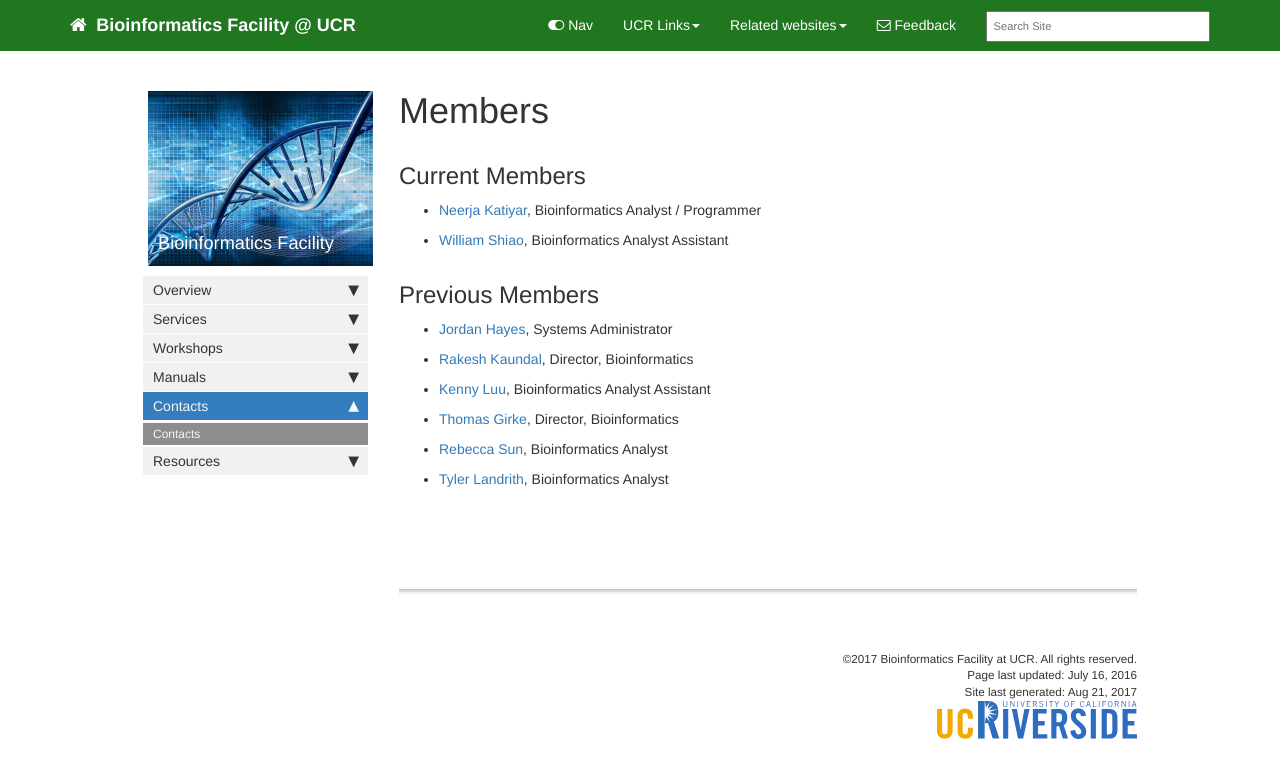
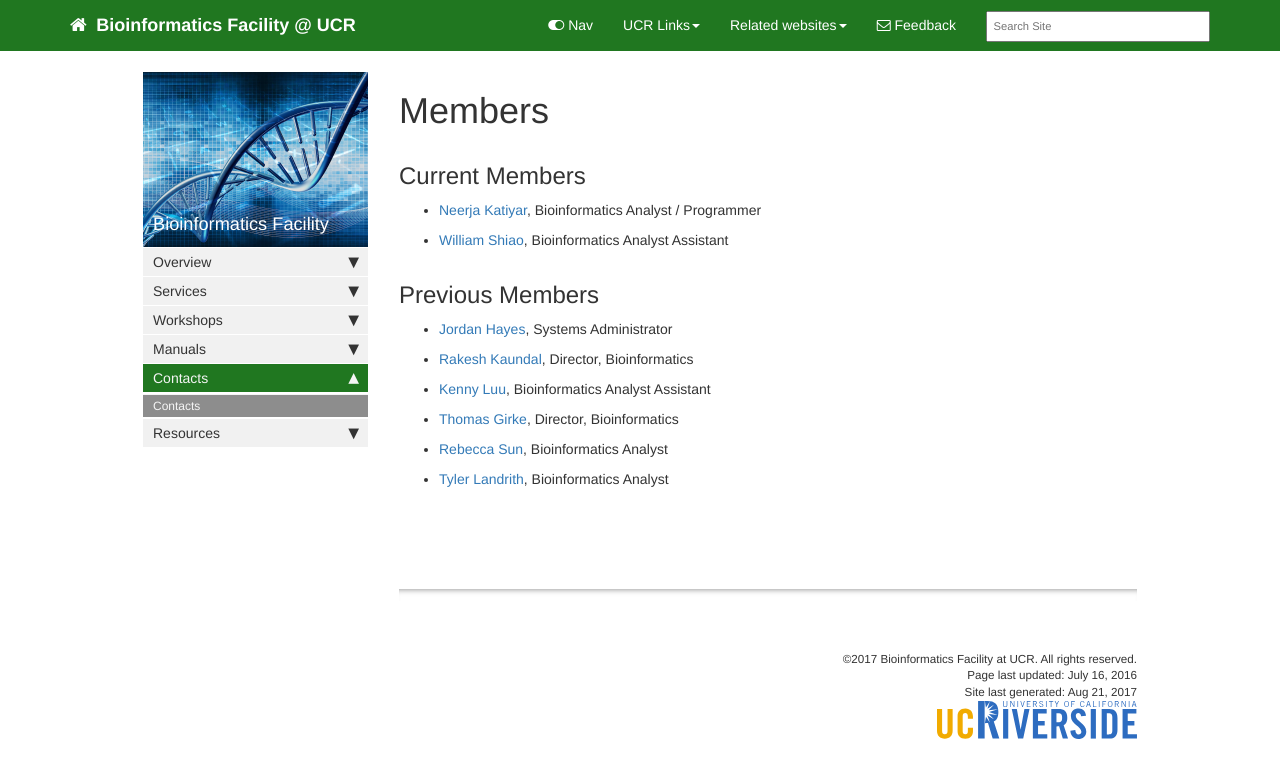
Before and after one commit to ucr-bioinformatics/ucr-bioinformatics.github.io, a Jekyll site: the page built from pages/main/contacts.md, in a window 1280 px wide. Shown: the top 778 px of the page. Built offline with Jekyll 4.4.1, drawn with Linux system fonts in a browser that asks for light colours; nearby versions of some CDN libraries; comment, search, counter and statistics services are not loaded.

Commit message:
Make sidebar green

```diff
--- a/_includes/head.html
+++ b/_includes/head.html
@@ -11,10 +11,11 @@
 <link rel="stylesheet" href="css/modern-business.css">
 <!-- Latest compiled and minified CSS -->
 <link rel="stylesheet" href="https://maxcdn.bootstrapcdn.com/bootstrap/3.3.7/css/bootstrap.min.css" integrity="sha384-BVYiiSIFeK1dGmJRAkycuHAHRg32OmUcww7on3RYdg4Va+PmSTsz/K68vbdEjh4u" crossorigin="anonymous">
-<link rel="stylesheet" href="css/customstyles.css">
 
 <!-- most color styles are extracted out to here -->
-<link rel="stylesheet" href="css/theme-blue.css">
+<link rel="stylesheet" href="css/theme-green.css">
+
+<link rel="stylesheet" href="css/customstyles.css">
 
 <script src="https://cdnjs.cloudflare.com/ajax/libs/jquery/2.1.4/jquery.min.js"></script>
 
--- a/css/customstyles.css
+++ b/css/customstyles.css
@@ -1223,3 +1223,7 @@ nav.navbar.navbar-inverse {
     background-color: #207720;
     border-color: #207720;
 }
+
+.nav > li.active > a {
+    background-color: #207720;
+}
--- a/css/theme-green.css
+++ b/css/theme-green.css
@@ -14,15 +14,15 @@ h4 {color: #808080; }
 }
 
 .nav > li.active > a {
-    background-color: #72ac4a;
+    background-color: ##207720;
 }
 
 .nav > li > a:hover {
-    background-color: #72ac4a;
+    background-color: ##207720;
 }
 
 div.navbar-collapse .dropdown-menu > li > a:hover {
-    background-color: #72ac4a;
+    background-color: ##207720;
 }
 
 .navbar-inverse .navbar-nav>li>a, .navbar-inverse .navbar-brand {
@@ -35,7 +35,7 @@ div.navbar-collapse .dropdown-menu > li > a:hover {
 
 .nav li.thirdlevel > a {
     background-color: #FAFAFA !important;
-    color: #72ac4a;
+    color: ##207720;
     font-weight: bold;
 }
 
@@ -46,7 +46,7 @@ a[data-toggle="tooltip"] {
 }
 
 .navbar-inverse {
-    background-color: #72ac4a;
+    background-color: ##207720;
     border-color: #5b893c;
 }
 
@@ -61,7 +61,7 @@ a[data-toggle="tooltip"] {
 
 /* not sure if using this ...*/
 .navbar-inverse .navbar-collapse, .navbar-inverse .navbar-form {
-    border-color: #72ac4a !important;
+    border-color: ##207720 !important;
 }
 
 .btn-primary {
@@ -75,7 +75,7 @@ a[data-toggle="tooltip"] {
 .btn-primary:active,
 .btn-primary.active,
 .open .dropdown-toggle.btn-primary {
-    background-color: #72ac4a;
+    background-color: ##207720;
     border-color: #5b893c;
 }
 
```
